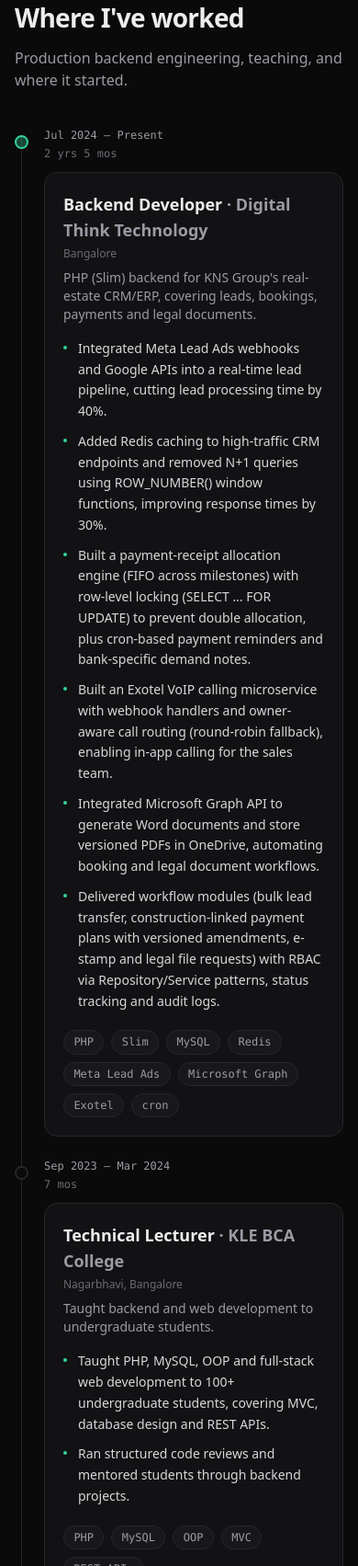
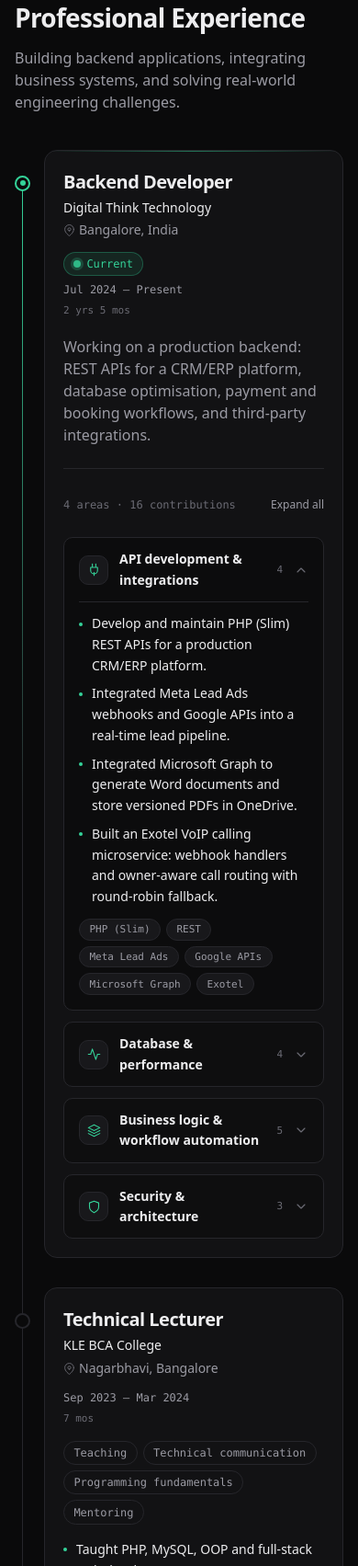
Before and after one commit to ravi0js/portfolio-v2, an Astro site: page / in a window 390 px wide. Shown: the part 5813-7516 px from the top of the page at 92% size. Built offline with nearby package versions, Linux system fonts and the light colour scheme; Astro itself is replaced by a stand-in of ours; animation ran at ten frames a second.

Commit message:
Step 5: Professional Experience
- Timeline with a prominent primary card for Digital Think Technology: overview,
  4 expandable categories (16 contributions) with per-category tech tags,
  Collapse/Expand all; phones start with only the first category open
- Compact cards for KLE BCA College (focus labels) and DeveLearn (internship)
- Metrics (40%, 30%, 100+) emphasised automatically from the text
- experience.json: ids, variant, overview, groups, focus; CV-worded highlights
  kept for /cv; schema checks end >= start and groups on primary entries
- New components: RoleHeader, PrimaryRole, CompactRole, MetricText

Co-Authored-By: Claude Opus 5.5 <noreply@anthropic.com>

```diff
--- /dev/null
+++ b/src/components/experience/CompactRole.astro
@@ -0,0 +1,46 @@
+---
+/** Short experience card: focus labels, CV bullets and tags. */
+import Card from '@/components/ui/Card.astro';
+import Badge from '@/components/ui/Badge.astro';
+import RoleHeader from './RoleHeader.astro';
+import MetricText from './MetricText.astro';
+import type { Experience } from '@/lib/content';
+
+interface Props {
+  job: Experience;
+}
+const { job } = Astro.props;
+---
+
+<Card as="article" interactive class="h-full" data-role={job.id}>
+  <RoleHeader job={job} />
+
+  {job.focus && job.focus.length > 0 && (
+    <ul class="mt-4 flex flex-wrap gap-1.5" aria-label="Focus">
+      {job.focus.map((f) => (
+        <Badge as="li" variant="outline">
+          {f}
+        </Badge>
+      ))}
+    </ul>
+  )}
+
+  <ul class="mt-4 space-y-2">
+    {job.highlights.map((h) => (
+      <li class="flex gap-2.5 text-small leading-relaxed">
+        <span class="mt-[0.6rem] size-1 shrink-0 rounded-full bg-accent" aria-hidden="true" />
+        <span>
+          <MetricText text={h} />
+        </span>
+      </li>
+    ))}
+  </ul>
+
+  <ul class="mt-5 flex flex-wrap gap-1.5 border-t border-line pt-4" aria-label="Technologies">
+    {job.tags.map((t) => (
+      <Badge as="li" class="!text-micro">
+        {t}
+      </Badge>
+    ))}
+  </ul>
+</Card>
--- /dev/null
+++ b/src/components/experience/MetricText.astro
@@ -0,0 +1,11 @@
+---
+/** Renders text with numeric achievements ("40%", "100+") emphasised in the accent colour. */
+import { splitMetrics } from '@/lib/format';
+
+interface Props {
+  text: string;
+}
+const parts = splitMetrics(Astro.props.text);
+---
+
+{parts.map((p) => (p.metric ? <strong class="font-semibold text-accent">{p.text}</strong> : p.text))}
--- /dev/null
+++ b/src/components/experience/PrimaryRole.astro
@@ -0,0 +1,104 @@
+---
+/**
+ * The main, detailed experience card: overview + categorised contributions.
+ * Each category is a native <details> (works without JS, keyboard accessible).
+ */
+import Card from '@/components/ui/Card.astro';
+import Badge from '@/components/ui/Badge.astro';
+import Icon from '@/components/ui/Icon.astro';
+import RoleHeader from './RoleHeader.astro';
+import MetricText from './MetricText.astro';
+import type { Experience } from '@/lib/content';
+
+interface Props {
+  job: Experience;
+}
+const { job } = Astro.props;
+const groups = job.groups ?? [];
+const count = groups.reduce((n, g) => n + g.items.length, 0);
+---
+
+<Card as="article" padding="lg" class="role-primary relative overflow-hidden" data-role={job.id}>
+  <div
+    class="pointer-events-none absolute inset-x-0 top-0 h-px bg-gradient-to-r from-transparent via-accent/50 to-transparent"
+    aria-hidden="true"
+  ></div>
+
+  <RoleHeader job={job} size="lg" />
+
+  {job.overview && <p class="mt-5 max-w-3xl text-pretty text-muted">{job.overview}</p>}
+
+  <div class="mt-6 flex flex-wrap items-center justify-between gap-3 border-t border-line pt-5">
+    <p class="font-mono text-caption text-subtle">
+      {groups.length} areas · {count} contributions
+    </p>
+    <button type="button" class="btn btn-text !px-0 text-caption" data-toggle-all hidden>
+      Collapse all
+    </button>
+  </div>
+
+  <div class="mt-4 grid grid-cols-1 items-start gap-3 md:grid-cols-2">
+    {groups.map((g) => (
+      <details class="role-group group rounded-md border border-line bg-bg/50 open:bg-bg/70" open>
+        <summary class="flex cursor-pointer list-none items-center gap-3 rounded-md px-4 py-3 select-none [&::-webkit-details-marker]:hidden">
+          <span class="grid size-8 shrink-0 place-items-center rounded-md border border-line bg-raised text-accent">
+            <Icon name={g.icon} size={15} />
+          </span>
+          <span class="flex-1 text-small font-semibold">{g.title}</span>
+          <span class="font-mono text-micro text-subtle">{g.items.length}</span>
+          <Icon
+            name="chevronDown"
+            size={16}
+            class="shrink-0 text-subtle transition-transform duration-base group-open:rotate-180"
+          />
+        </summary>
+        <div class="px-4 pb-4">
+          <ul class="space-y-2 border-t border-line pt-3">
+            {g.items.map((item) => (
+              <li class="flex gap-2.5 text-small leading-relaxed">
+                <span class="mt-[0.6rem] size-1 shrink-0 rounded-full bg-accent" aria-hidden="true" />
+                <span>
+                  <MetricText text={item} />
+                </span>
+              </li>
+            ))}
+          </ul>
+          {g.tags.length > 0 && (
+            <ul class="mt-3 flex flex-wrap gap-1.5" aria-label={`${g.title} technologies`}>
+              {g.tags.map((t) => (
+                <Badge as="li" class="!text-micro">
+                  {t}
+                </Badge>
+              ))}
+            </ul>
+          )}
+        </div>
+      </details>
+    ))}
+  </div>
+</Card>
+
+<script>
+  for (const card of document.querySelectorAll<HTMLElement>('.role-primary')) {
+    const groups = [...card.querySelectorAll<HTMLDetailsElement>('details.role-group')];
+    const toggle = card.querySelector<HTMLButtonElement>('[data-toggle-all]');
+    if (!toggle || !groups.length) continue;
+
+    // On phones, start with only the first category open to keep the card short.
+    if (window.matchMedia('(max-width: 39.99rem)').matches) groups.slice(1).forEach((d) => (d.open = false));
+
+    const sync = () => {
+      const allOpen = groups.every((d) => d.open);
+      toggle.textContent = allOpen ? 'Collapse all' : 'Expand all';
+      toggle.setAttribute('aria-expanded', String(allOpen));
+    };
+    toggle.hidden = false;
+    toggle.addEventListener('click', () => {
+      const open = !groups.every((d) => d.open);
+      groups.forEach((d) => (d.open = open));
+      sync();
+    });
+    groups.forEach((d) => d.addEventListener('toggle', sync));
+    sync();
+  }
+</script>
--- /dev/null
+++ b/src/components/experience/RoleHeader.astro
@@ -0,0 +1,43 @@
+---
+import Badge from '@/components/ui/Badge.astro';
+import Icon from '@/components/ui/Icon.astro';
+import type { Experience } from '@/lib/content';
+import { formatYearMonth, durationLabel } from '@/lib/format';
+
+interface Props {
+  job: Experience;
+  size?: 'lg' | 'md';
+}
+const { job, size = 'md' } = Astro.props;
+const current = job.end === null;
+---
+
+<header class="flex flex-wrap items-start justify-between gap-x-6 gap-y-3">
+  <div class="min-w-0">
+    <h3 class:list={['font-display tracking-tight', size === 'lg' ? 'text-h3 sm:text-[1.5rem]' : 'text-h3']}>
+      {job.role}
+    </h3>
+    <p class="mt-1 flex flex-col gap-y-0.5 text-small text-muted sm:flex-row sm:flex-wrap sm:items-center sm:gap-x-2">
+      <span class="font-medium text-fg">{job.company}</span>
+      <span aria-hidden="true" class="hidden text-subtle sm:inline">
+        ·
+      </span>
+      <span class="inline-flex items-center gap-1">
+        <Icon name="mapPin" size={13} class="text-subtle" />
+        {job.location}
+      </span>
+    </p>
+  </div>
+  <div class="flex flex-col items-start gap-1.5 sm:items-end">
+    {current && (
+      <Badge variant="accent" dot>
+        Current
+      </Badge>
+    )}
+    <p class="font-mono text-caption text-muted">
+      <time datetime={job.start}>{formatYearMonth(job.start)}</time> –{' '}
+      {job.end ? <time datetime={job.end}>{formatYearMonth(job.end)}</time> : 'Present'}
+    </p>
+    <p class="font-mono text-micro text-subtle">{durationLabel(job.start, job.end)}</p>
+  </div>
+</header>
--- a/src/components/sections/Experience.astro
+++ b/src/components/sections/Experience.astro
@@ -1,52 +1,44 @@
 ---
+/**
+ * Professional Experience: a vertical timeline. The primary role gets the large,
+ * categorised card; other roles use compact cards. All content from experience.json.
+ */
 import Section from '@/components/layout/Section.astro';
+import PrimaryRole from '@/components/experience/PrimaryRole.astro';
+import CompactRole from '@/components/experience/CompactRole.astro';
 import { site, experience } from '@/lib/content';
-import { formatRange, durationLabel } from '@/lib/format';
+
 const meta = site.sections.experience;
 ---
 
 <Section id="experience" eyebrow={meta.eyebrow} title={meta.title} subtitle={meta.subtitle}>
-  <ol class="relative space-y-6 before:absolute before:top-2 before:bottom-2 before:left-[7px] before:w-px before:bg-line md:before:left-[calc(12rem+7px)]">
+  <ol class="timeline relative space-y-8 sm:space-y-10" aria-label="Work history, most recent first">
     {experience.map((job, i) => (
-      <li
-        class="relative grid gap-3 pl-8 md:grid-cols-[12rem_1fr] md:gap-8 md:pl-0"
-        data-reveal
-        style={`--reveal-delay:${i * 60}ms`}
-      >
+      <li class="relative pl-8 sm:pl-12" data-reveal style={`--reveal-delay:${Math.min(i, 2) * 60}ms`}>
         <span
           class:list={[
-            'absolute top-2 left-0 size-[15px] rounded-full border-2 md:left-[12rem]',
-            job.end === null ? 'border-accent bg-accent/30' : 'border-line bg-bg',
+            'timeline-dot absolute top-7 left-0 grid size-[17px] place-items-center rounded-full border-2 bg-bg',
+            job.end === null ? 'border-accent' : 'border-line',
           ]}
           aria-hidden="true"
-        />
-        <div class="md:pt-1 md:pr-6 md:text-right">
-          <p class="font-mono text-xs text-muted">{formatRange(job.start, job.end)}</p>
-          <p class="mt-1 font-mono text-xs text-subtle">{durationLabel(job.start, job.end)}</p>
-        </div>
-        <article class="card card-hover p-5 sm:p-6 md:ml-8">
-          <header class="flex flex-wrap items-baseline justify-between gap-x-4 gap-y-1">
-            <h3 class="text-lg font-semibold">
-              {job.role} <span class="text-muted">· {job.company}</span>
-            </h3>
-            <p class="text-xs text-subtle">{job.location}</p>
-          </header>
-          <p class="mt-2 text-sm text-muted">{job.summary}</p>
-          <ul class="mt-4 space-y-2.5">
-            {job.highlights.map((h) => (
-              <li class="flex gap-3 text-sm leading-relaxed">
-                <span class="mt-2 size-1 shrink-0 rounded-full bg-accent" aria-hidden="true" />
-                <span class="text-fg/90">{h}</span>
-              </li>
-            ))}
-          </ul>
-          <ul class="mt-5 flex flex-wrap gap-2" aria-label="Technologies">
-            {job.tags.map((t) => (
-              <li class="chip">{t}</li>
-            ))}
-          </ul>
-        </article>
+        >
+          {job.end === null && <span class="size-1.5 rounded-full bg-accent" />}
+        </span>
+        {job.variant === 'primary' ? <PrimaryRole job={job} /> : <CompactRole job={job} />}
       </li>
     ))}
   </ol>
 </Section>
+
+<style>
+  /* Vertical rail through the timeline dots. */
+  .timeline::before {
+    content: '';
+    position: absolute;
+    left: 8px;
+    top: 2rem;
+    bottom: 2rem;
+    width: 1px;
+    background: linear-gradient(to bottom, var(--c-accent), var(--c-border) 30%, var(--c-border));
+  }
+</style>
--- a/src/components/ui/icons.ts
+++ b/src/components/ui/icons.ts
@@ -39,6 +39,9 @@ export const iconPaths = {
     'M17 21v-2a4 4 0 0 0-4-4H5a4 4 0 0 0-4 4v2M9 11a4 4 0 1 0 0-8 4 4 0 0 0 0 8zM23 21v-2a4 4 0 0 0-3-3.87M16 3.13a4 4 0 0 1 0 7.75',
   activity: 'M22 12h-4l-3 9L9 3l-3 9H2',
   gitBranch: 'M6 3v12M18 9a3 3 0 1 0 0-6 3 3 0 0 0 0 6zM6 21a3 3 0 1 0 0-6 3 3 0 0 0 0 6zM18 9a9 9 0 0 1-9 9',
+  chevronDown: 'M6 9l6 6 6-6',
+  briefcase:
+    'M4 7h16a2 2 0 0 1 2 2v10a2 2 0 0 1-2 2H4a2 2 0 0 1-2-2V9a2 2 0 0 1 2-2zM16 7V5a2 2 0 0 0-2-2h-4a2 2 0 0 0-2 2v2',
 } as const;
 
 export type IconName = keyof typeof iconPaths;
--- a/src/data/experience.json
+++ b/src/data/experience.json
@@ -1,11 +1,14 @@
 [
   {
+    "id": "digital-think",
+    "variant": "primary",
     "company": "Digital Think Technology",
     "role": "Backend Developer",
-    "location": "Bangalore",
+    "location": "Bangalore, India",
     "start": "2024-07",
     "end": null,
     "summary": "PHP (Slim) backend for KNS Group's real-estate CRM/ERP, covering leads, bookings, payments and legal documents.",
+    "overview": "Working on a production backend: REST APIs for a CRM/ERP platform, database optimisation, payment and booking workflows, and third-party integrations.",
     "highlights": [
       "Integrated Meta Lead Ads webhooks and Google APIs into a real-time lead pipeline, cutting lead processing time by 40%.",
       "Added Redis caching to high-traffic CRM endpoints and removed N+1 queries using ROW_NUMBER() window functions, improving response times by 30%.",
@@ -14,15 +17,64 @@
       "Integrated Microsoft Graph API to generate Word documents and store versioned PDFs in OneDrive, automating booking and legal document workflows.",
       "Delivered workflow modules (bulk lead transfer, construction-linked payment plans with versioned amendments, e-stamp and legal file requests) with RBAC via Repository/Service patterns, status tracking and audit logs."
     ],
+    "groups": [
+      {
+        "title": "API development & integrations",
+        "icon": "plug",
+        "items": [
+          "Develop and maintain PHP (Slim) REST APIs for a production CRM/ERP platform.",
+          "Integrated Meta Lead Ads webhooks and Google APIs into a real-time lead pipeline.",
+          "Integrated Microsoft Graph to generate Word documents and store versioned PDFs in OneDrive.",
+          "Built an Exotel VoIP calling microservice: webhook handlers and owner-aware call routing with round-robin fallback."
+        ],
+        "tags": ["PHP (Slim)", "REST", "Meta Lead Ads", "Google APIs", "Microsoft Graph", "Exotel"]
+      },
+      {
+        "title": "Database & performance",
+        "icon": "activity",
+        "items": [
+          "Cut lead processing time by 40% with the real-time lead pipeline.",
+          "Added Redis caching to high-traffic CRM endpoints.",
+          "Removed N+1 queries using ROW_NUMBER() window functions.",
+          "Together, these improved CRM endpoint response times by 30%."
+        ],
+        "tags": ["MySQL", "Redis", "Window functions"]
+      },
+      {
+        "title": "Business logic & workflow automation",
+        "icon": "layers",
+        "items": [
+          "Payment-receipt allocation engine: FIFO across payment milestones.",
+          "Row-level locking (SELECT … FOR UPDATE) so a receipt can never be allocated twice.",
+          "Cron-based payment reminders and bank-specific demand notes.",
+          "Construction-linked payment plans with versioned amendments.",
+          "Bulk lead transfer, e-stamp and legal file request workflows."
+        ],
+        "tags": ["Transactions", "cron", "PDF generation"]
+      },
+      {
+        "title": "Security & architecture",
+        "icon": "shield",
+        "items": [
+          "Role-based access control (RBAC) across workflow modules.",
+          "Status tracking and audit logs.",
+          "Repository and Service patterns to organise business logic."
+        ],
+        "tags": ["RBAC", "Audit logs", "Repository/Service"]
+      }
+    ],
     "tags": ["PHP", "Slim", "MySQL", "Redis", "Meta Lead Ads", "Microsoft Graph", "Exotel", "cron"]
   },
   {
+    "id": "kle-bca",
+    "variant": "compact",
     "company": "KLE BCA College",
     "role": "Technical Lecturer",
     "location": "Nagarbhavi, Bangalore",
     "start": "2023-09",
     "end": "2024-03",
     "summary": "Taught backend and web development to undergraduate students.",
+    "focus": ["Teaching", "Technical communication", "Programming fundamentals", "Mentoring"],
     "highlights": [
       "Taught PHP, MySQL, OOP and full-stack web development to 100+ undergraduate students, covering MVC, database design and REST APIs.",
       "Ran structured code reviews and mentored students through backend projects."
@@ -30,17 +82,20 @@
     "tags": ["PHP", "MySQL", "OOP", "MVC", "REST APIs"]
   },
   {
+    "id": "develearn",
+    "variant": "compact",
     "company": "DeveLearn Technologies Pvt. Ltd.",
     "role": "Backend Developer Intern",
     "location": "Bangalore",
     "start": "2023-01",
     "end": "2023-06",
-    "summary": "Backend components for user management, feedback, attendance and reporting.",
+    "summary": "Early backend work: authentication, internal modules and reporting.",
+    "focus": ["Early backend development"],
     "highlights": [
       "Built user management with OTP-based authentication and secure session handling.",
       "Developed modular backend components for feedback, attendance tracking and reporting.",
       "Optimised MySQL queries to speed up real-time analytics report generation."
     ],
-    "tags": ["MySQL", "Authentication", "Reporting"]
+    "tags": ["MySQL", "Authentication", "Sessions", "Reporting"]
   }
 ]
--- a/src/data/site.json
+++ b/src/data/site.json
@@ -92,8 +92,8 @@
     "experience": {
       "enabled": true,
       "eyebrow": "experience",
-      "title": "Where I've worked",
-      "subtitle": "Production backend engineering, teaching, and where it started."
+      "title": "Professional Experience",
+      "subtitle": "Building backend applications, integrating business systems, and solving real-world engineering challenges."
     },
     "systems": {
       "enabled": true,
--- a/src/lib/content.ts
+++ b/src/lib/content.ts
@@ -119,16 +119,32 @@ export const metricSchema = z.object({
   source: z.string(),
 });
 
-export const experienceSchema = z.object({
+export const experienceSchema = z
+  .object({
+    id: z.string().regex(/^[a-z0-9-]+$/),
+    /** primary: the detailed, prominent card · compact: short card */
+    variant: z.enum(['primary', 'compact']),
     company: z.string(),
     role: z.string(),
     location: z.string(),
     start: yearMonth,
     end: yearMonth.nullable(),
     summary: z.string(),
-  highlights: z.array(z.string()),
+    overview: z.string().optional(),
+    /** CV-worded bullets: used by /cv and by compact cards */
+    highlights: z.array(z.string()).min(1),
+    /** Categorised breakdown for the primary card */
+    groups: z
+      .array(
+        z.object({ title: z.string(), icon: iconName, items: z.array(z.string()).min(1), tags: z.array(z.string()) }),
+      )
+      .optional(),
+    /** Short labels describing the nature of the role (compact cards) */
+    focus: z.array(z.string()).optional(),
     tags: z.array(z.string()),
-});
+  })
+  .refine((e) => e.variant !== 'primary' || (e.groups?.length ?? 0) > 0, 'primary entries need "groups"')
+  .refine((e) => !e.end || e.end >= e.start, 'end must not be before start');
 
 const flowStep = z.object({
   label: z.string(),
```
Also changed, not shown: src/lib/format.ts (+11 -0 lines). Lines whose indentation alone changed are shown as unchanged.
